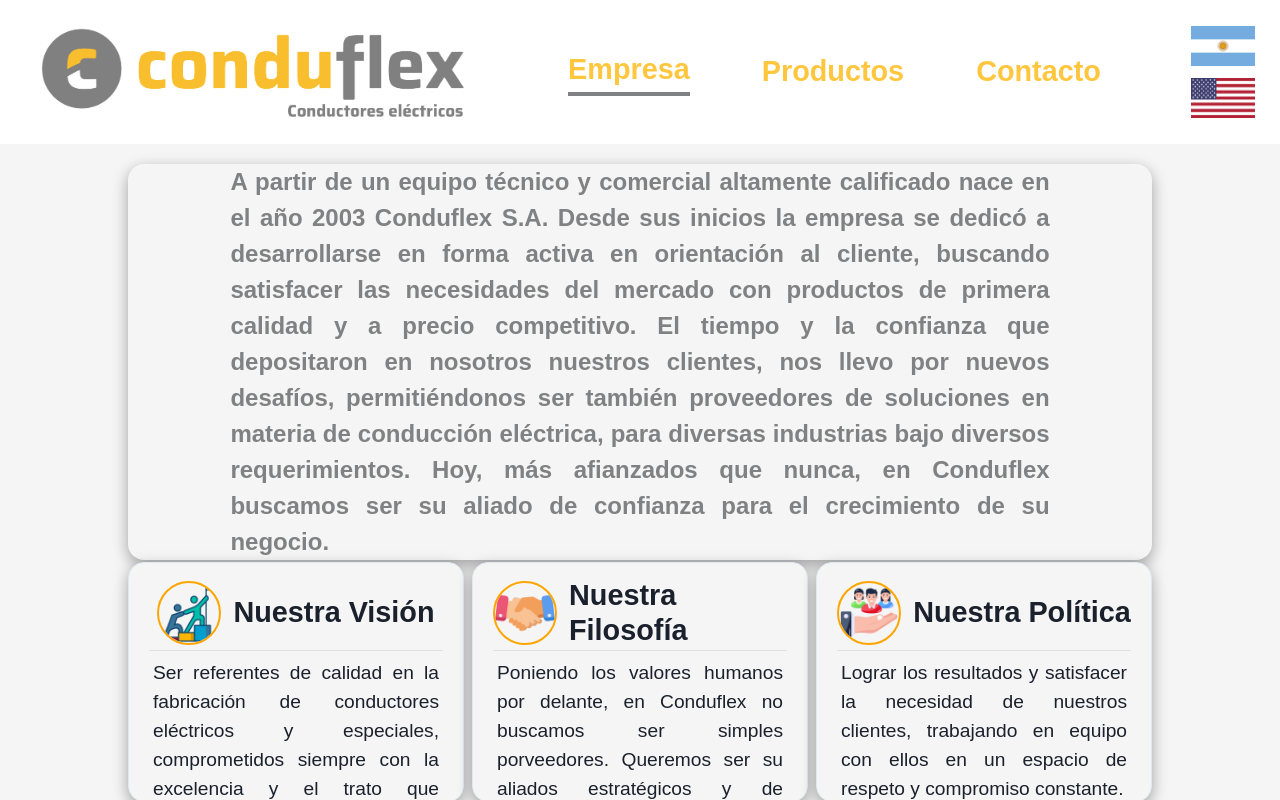
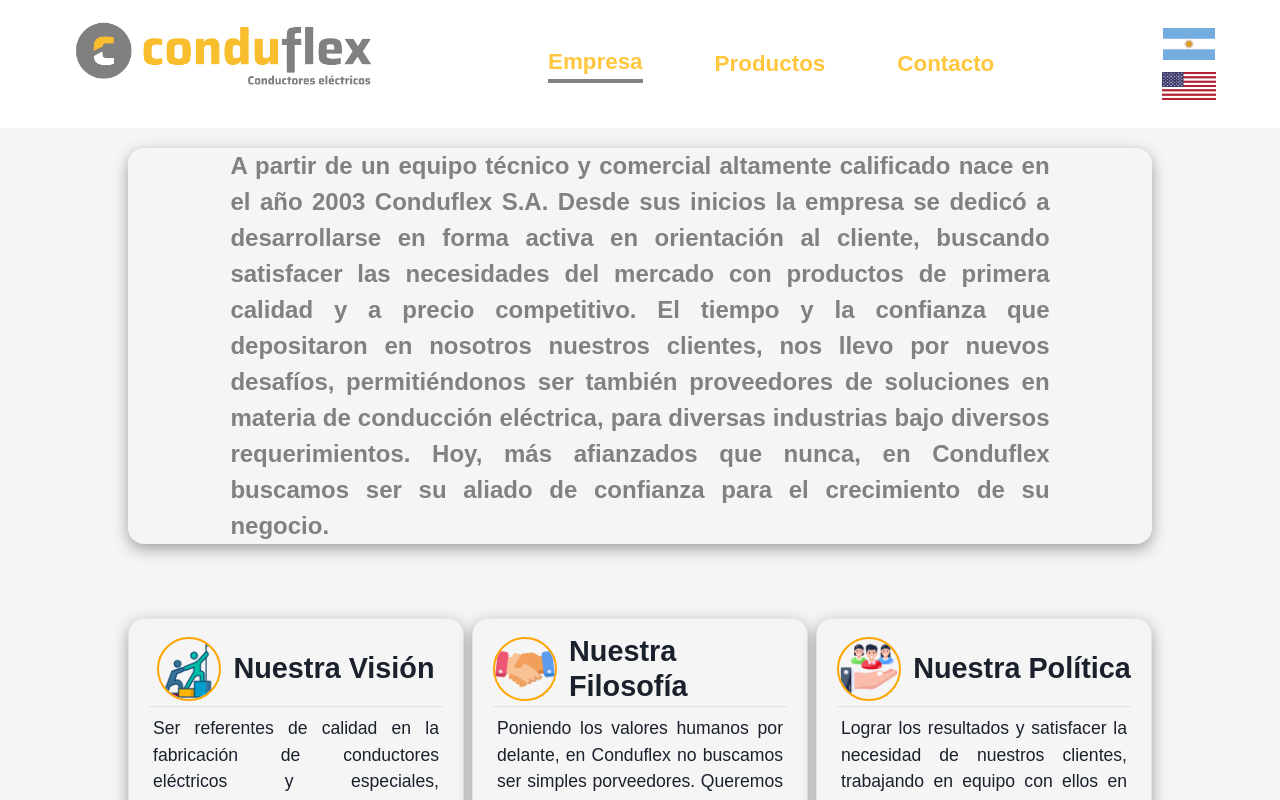
Before and after one commit to ignacioleyes/staticWebPage, a React (Vite) app: page /about in a window 1280 px wide. Shown: the top 800 px of the page. Built offline with nearby package versions, Linux system fonts and the light colour scheme; no server answers; what react-auth-kit would draw is missing.

Commit message:
some style changes sugested by the client

```diff
--- a/src/components/NavBar/NavBarItem.tsx
+++ b/src/components/NavBar/NavBarItem.tsx
@@ -13,12 +13,11 @@
         <Link to={to}>
             <VStack justifyContent={"center"} h={"full"} p={8}>
                 <Text
-                    fontSize={{ lg: "1.4rem", xl: "1.8rem" }}
+                    fontSize={{ lg: "1.4rem", xl: "1.4rem" }}
                     color={"primary"}
                     _hover={{
                         transform: "scale(1.01)",
-                        fontWeight: "bold",
-                        textShadow: "2px 2px 4px rgba(0, 0, 0, 0.4)",
+                        textShadow: "2px 2px 4px rgba(0, 0, 0, 0.2)",
                     }}
                     fontWeight={location.pathname === path ? "bold" : "bold"}
                     borderBottom={location.pathname === path ? "4px" : "unset"}
--- a/src/components/NavBar/Navbar.tsx
+++ b/src/components/NavBar/Navbar.tsx
@@ -30,8 +30,7 @@
     return (
         <Box
             w={"full"}
-            h={"18vh"}
-            // bgGradient={"linear(to-t, #000000, #808182)"}
+            h={"16vh"}
             bg={"white"}
             mb={0}
         >
@@ -47,9 +46,9 @@
                 }}
                 alignItems={"center"}
             >
-                <HStack spacing={5} h="full" alignItems={"center"}>
+                <HStack h="full">
                     <Link href={"/"} h={"full"}>
-                        <Image src={Logo} alt={"Conduflex"} h={"full"} />
+                        <Image src={Logo} alt={"Conduflex"} h={"80%"} />
                     </Link>
                 </HStack>
                 <Hide below="md">
@@ -65,8 +64,8 @@
                     </HStack>
                     <VStack spacing={3}>
                         <Box
-                            maxW={"4rem"}
-                            height={"2.5rem"}
+                            maxW={"3.5rem"}
+                            height={"2rem"}
                             _hover={{
                                 cursor: "pointer",
                                 transform: "scale(1.09)",
@@ -76,8 +75,8 @@
                             <Image src={ARGFLAG} alt={"usa"} h={"full"} />
                         </Box>
                         <Box
-                            maxW={"4rem"}
-                            height={"2.5rem"}
+                            maxW={"3.5rem"}
+                            height={"1.8rem"}
                             _hover={{
                                 cursor: "pointer",
                                 transform: "scale(1.09)",
--- a/src/pages/about/About.tsx
+++ b/src/pages/about/About.tsx
@@ -33,7 +33,7 @@
         },
     ];
     return (
-        <VStack height={"80vh"} spacing={0} mb={5} mt={5}>
+        <VStack height={"98vh"} spacing={0} mt={5}>
             <HStack
                 width={"80%"}
                 height={"100%"}
@@ -116,7 +116,7 @@
                                     sm: "0.6rem",
                                     md: "0.7rem",
                                     lg: "0.8rem",
-                                    xl: "1.2rem",
+                                    xl: "1.1rem",
                                 }}
                             >
                                 {el.description}
```
